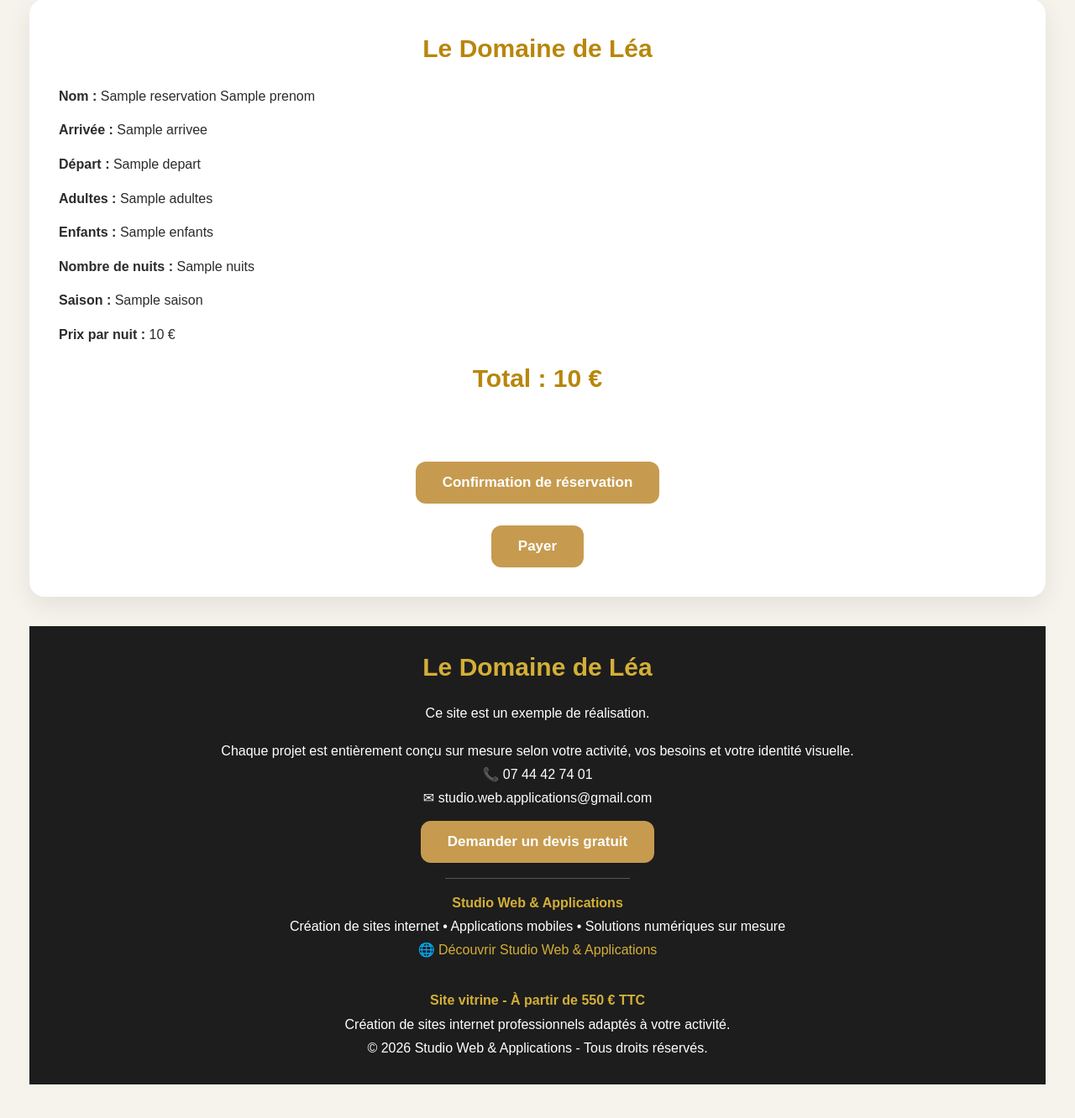
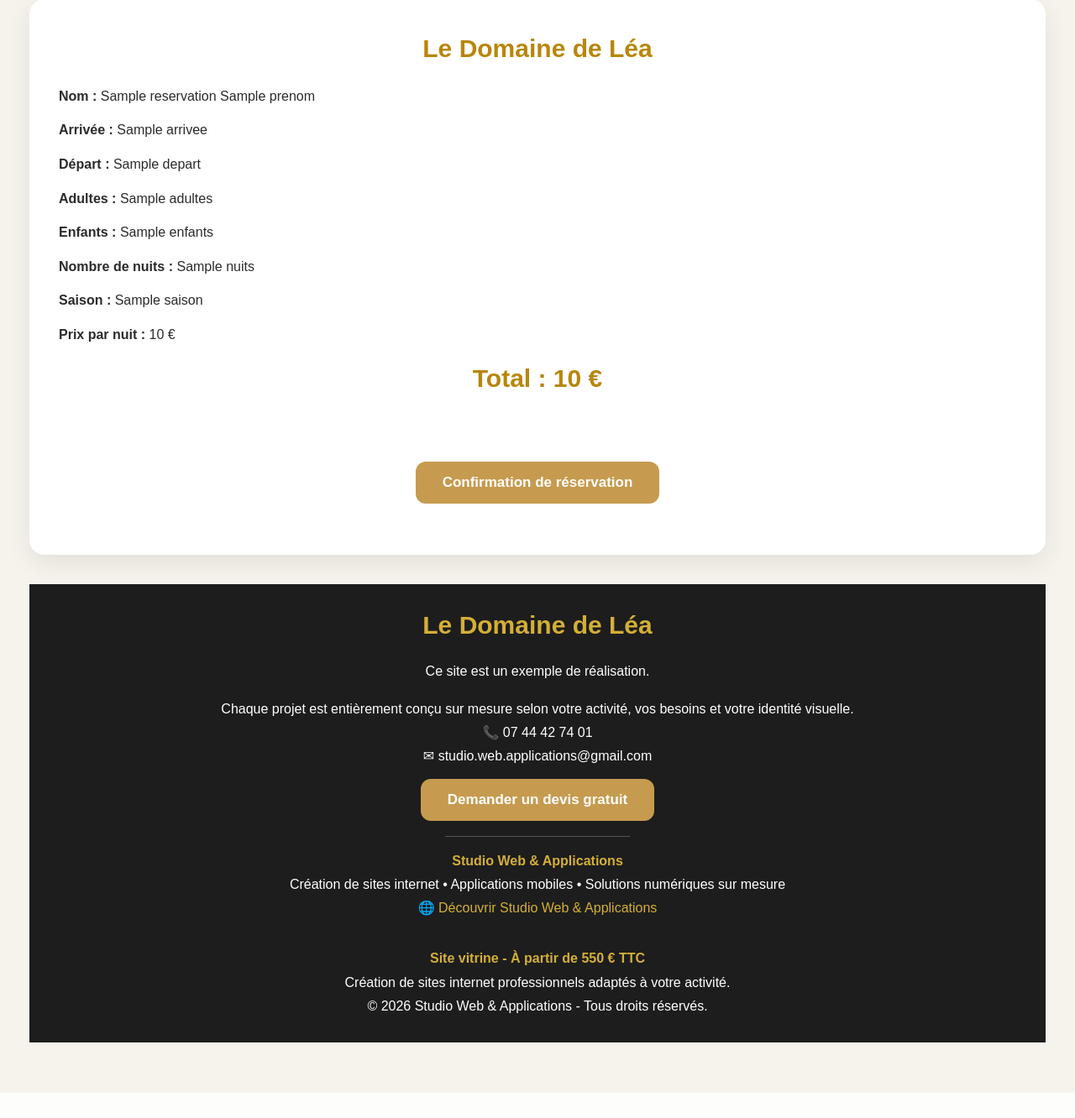
Before and after one commit to MSEDIT-1304/demo-le-domaine-de-lea, a Flask app: template templates/panier.html in a window 1280 px wide. Shown: the part 762-2094 px from the top of the page at 84% size. After the commit the page ends 2064 px from the top, so only its background shows below. Run offline with Flask 3, Linux system fonts and the light colour scheme; the template is opened without the code that fills it: most values are stand-ins (such as "Sample title", 1, 10 or a date in 2020).

Commit message:
Update panier.html

```diff
--- a/templates/panier.html
+++ b/templates/panier.html
@@ -135,11 +135,6 @@ Total : {{ reservation.total }} €
 
     <br><br>
 
-    <a href="/paiement">
-        <button>
-            Payer
-        </button>
-    </a>
 
 </div>
 {% else %}
```
